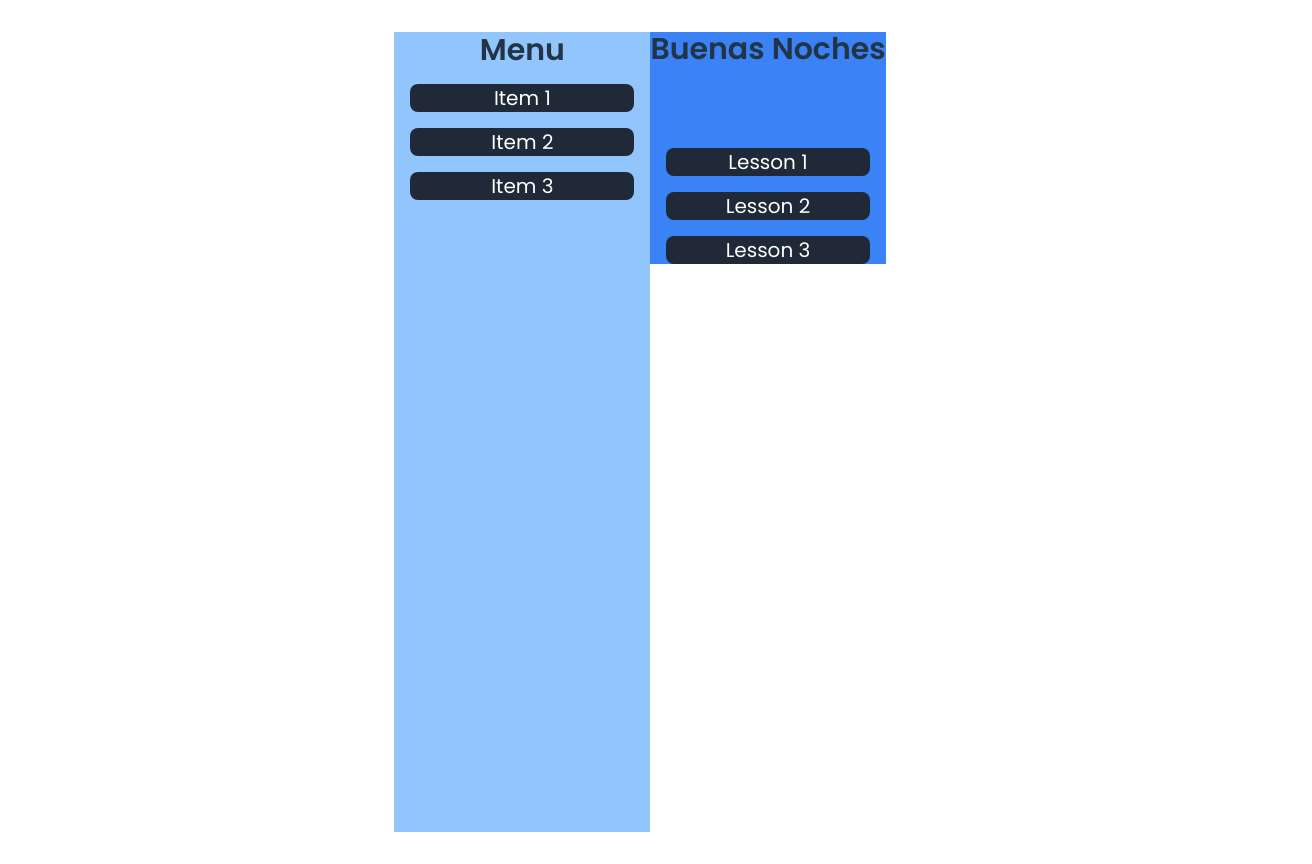
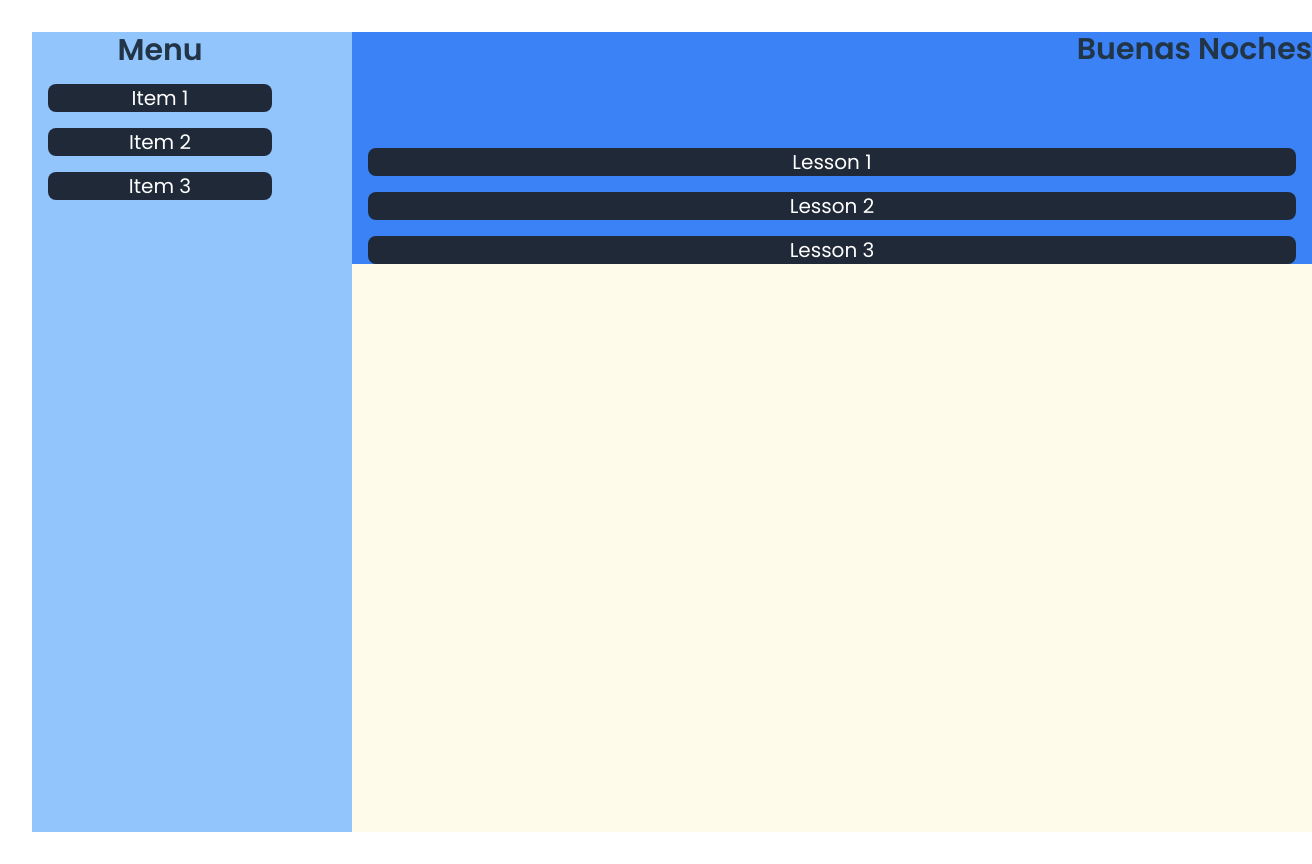
Before and after one commit to zhucs/buenas-tardes, a React (Vite) app: page / in a window 1280 px wide. Shown: the whole page, 1312 px wide, since content can reach past the window. Built offline with nearby package versions, Linux system fonts and the light colour scheme.

Commit message:
basic-lesson-page Set widths of lesson and menu panels

```diff
--- a/src/App.jsx
+++ b/src/App.jsx
@@ -7,11 +7,11 @@ import SideBarMenu from "./components/SideBarMenu.jsx";
 const App = () => {
     return (
         <BrowserRouter>
-            <div className='flex'>
-                <div className={`bg-blue-300 w-64 h-screen`}>
+            <div className='flex w-screen h-screen'>
+                <div className={`bg-blue-300 w-1/4 h-screen`}>
                     <SideBarMenu/>
                 </div>
-                <div className={`flex-grow`}>
+                <div className={`flex-grow w-3/4 bg-amber-50 h-screen`}>
                     <Lesson/>
                 </div>
             </div>
--- a/src/components/Lesson.jsx
+++ b/src/components/Lesson.jsx
@@ -22,7 +22,7 @@ const Lesson = () => {
         <div className={`bg-cover bg-no-repeat bg-blue-500`}>
             <div>
                 <div className={``}>
-                    <h3 className={`text-center font-semibold text-3xl animate-bounce`}>{getGreeting()}</h3>
+                    <h3 className={`text-right font-semibold text-3xl animate-bounce`}>{getGreeting()}</h3>
                 </div>
                 <div className={`w-full`}>
                     <ul className={`grid-cols-1 gap-4 sm:grid-cols-1 mt-20`}>
```
